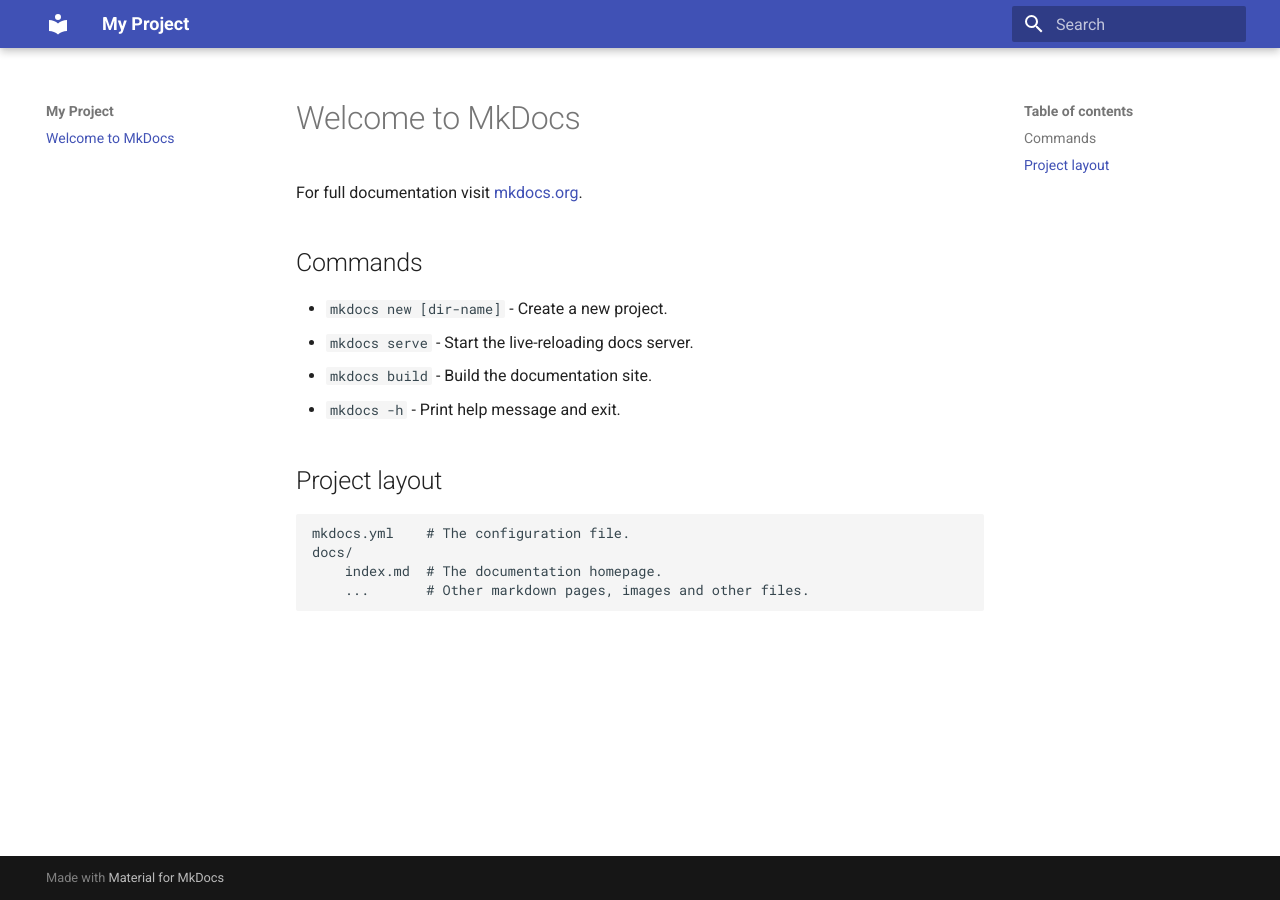
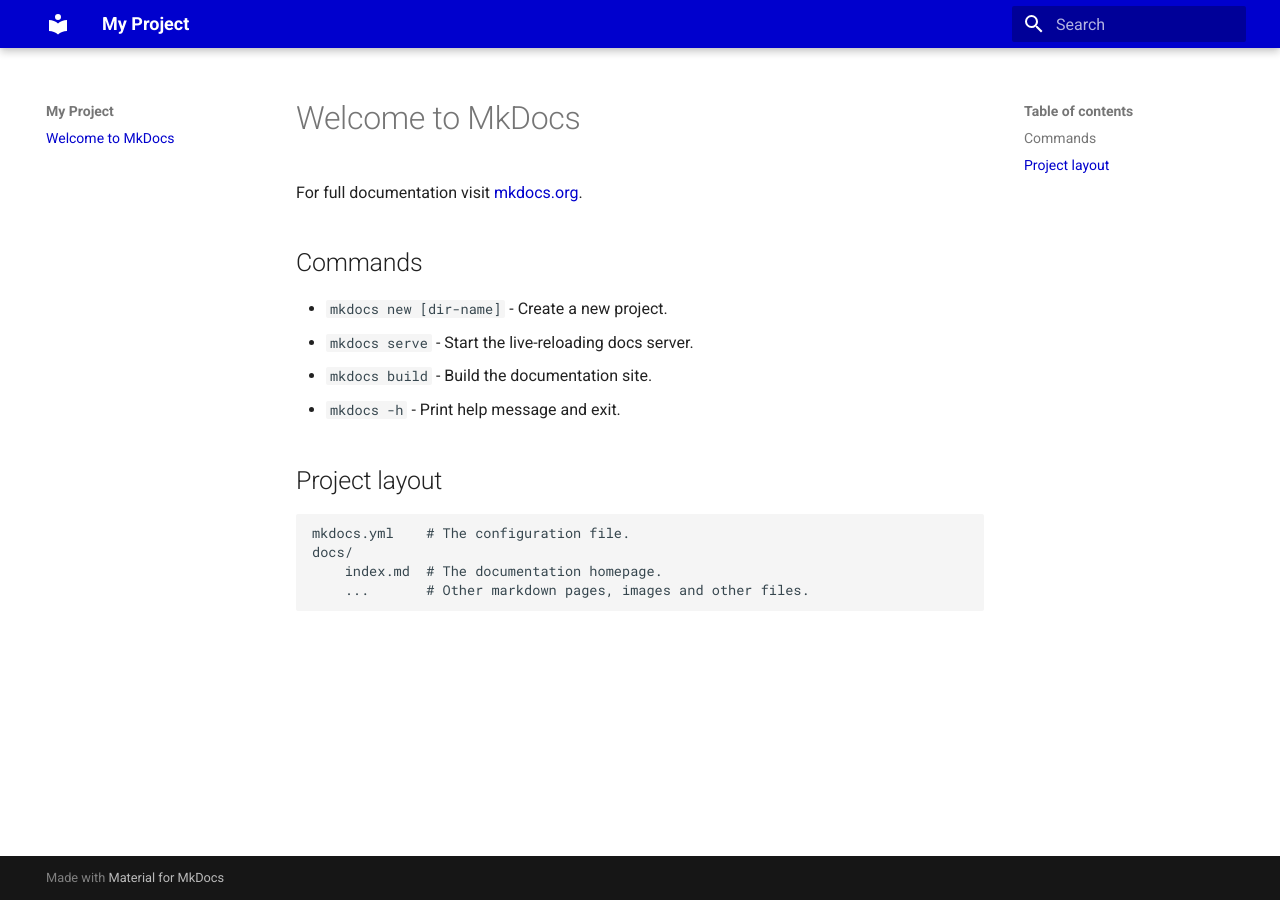
Before and after one commit to ImperialCollegeLondon/mkdocs-material-pages, an MkDocs documentation site: the page built from docs/index.md, in a window 1280 px wide. Built offline with MkDocs 1.6.1 and Material for MkDocs 9.7.7, drawn with Linux system fonts in a browser that asks for light colours.

Commit message:
feat: use imperial colours

```diff
--- /dev/null
+++ b/docs/stylesheets/extra.css
@@ -0,0 +1,3 @@
+:root {
+    --md-primary-fg-color:        #0000cd;
+}
--- a/mkdocs.yml
+++ b/mkdocs.yml
@@ -2,3 +2,9 @@ site_name: My Project
 site_url: https://imperialcollegelondon.github.io/myproject
 theme:
   name: material
+  palette:
+    scheme: default # or slate for dark-mode
+    primary: custom
+    accent: custom
+extra_css:
+- stylesheets/extra.css
```
